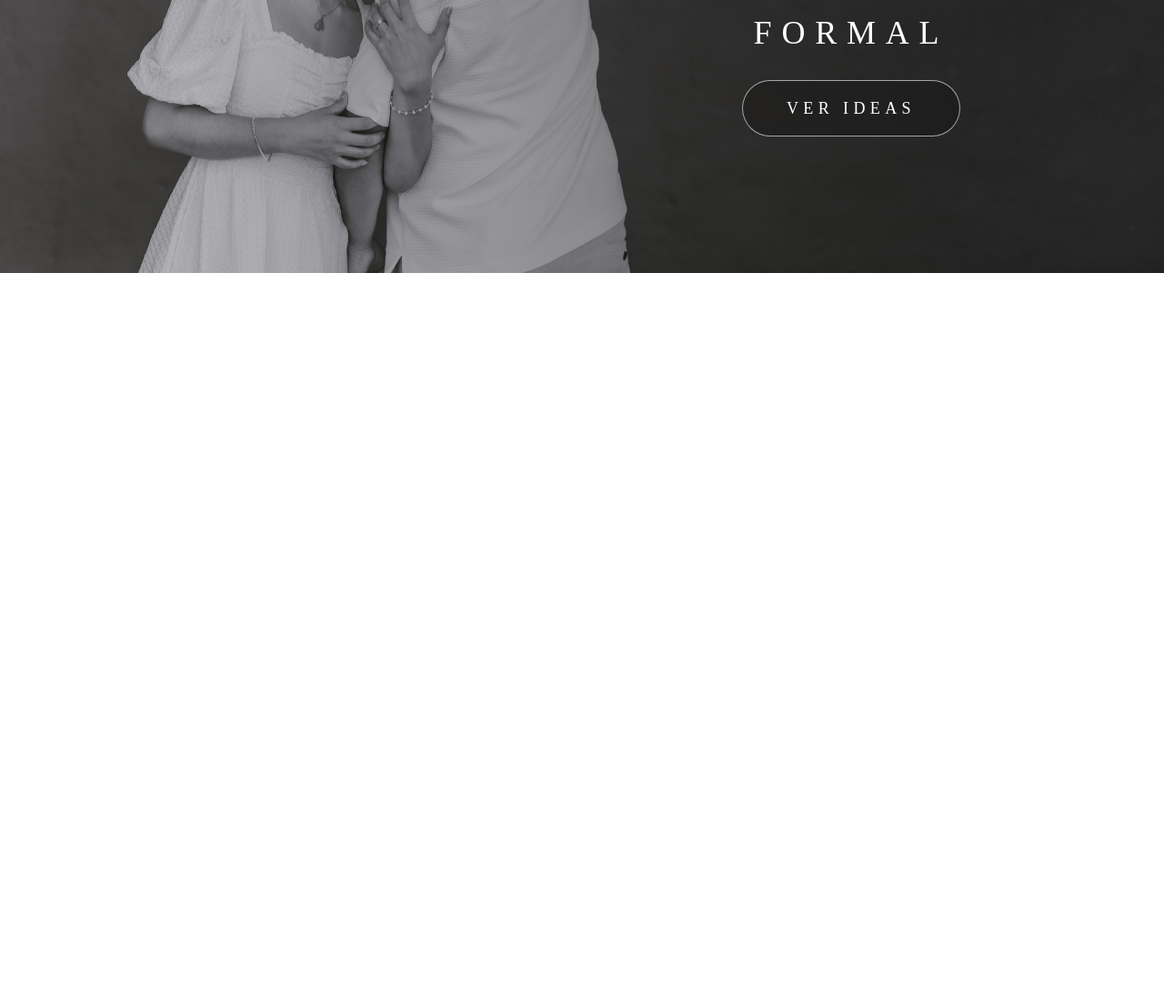
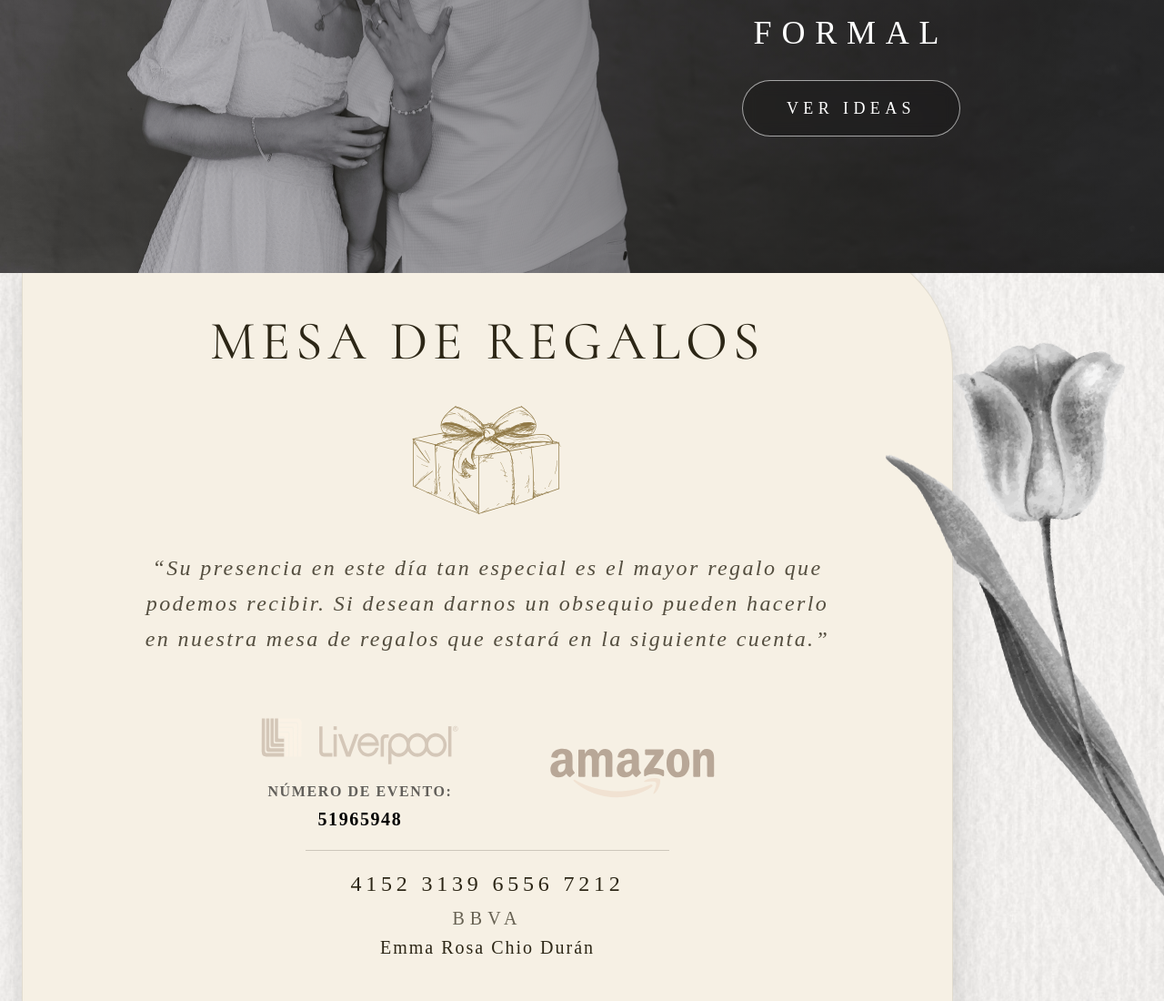
Before and after one commit to RAgredaIpar/invitacion-boda, an Astro site: page / in a window 1280 px wide. Shown: the part 4128-5228 px from the top of the page at 91% size. Before the commit the page ends 4428 px from the top, so only its background shows below. Built offline with nearby package versions, Linux system fonts and the light colour scheme; Astro itself is replaced by a stand-in of ours; a web font is replaced by a local one.

Commit message:
feat: agregar seccion Gifts

```diff
--- /dev/null
+++ b/src/components/Gifts.astro
@@ -0,0 +1,97 @@
+---
+import { Image } from 'astro:assets';
+import fondoPapel from '../assets/fondo-papel3.jpg';
+import florDerecha from '../assets/flor-tulipan.png';
+
+import IconoRegalo from '../assets/regalo.svg';
+import LogoAmazon from '../assets/amazon.svg';
+import LogoLiverpool from '../assets/liverpool.svg';
+---
+
+<div id="gifts-section" class="relative w-full overflow-hidden bg-[#f4f1ea] max-h-screen flex items-center">
+
+    <Image
+            src={fondoPapel}
+            alt=""
+            class="absolute inset-0 w-full h-full object-cover z-0 opacity-60 pointer-events-none"
+    />
+
+    <div class="hidden lg:block absolute z-30 pointer-events-none
+                -right-5 top-1/2 -translate-y-1/2 scale-110 rotate-[-15deg]">
+        <Image src={florDerecha} alt="" class="w-auto h-[600px] object-contain" />
+    </div>
+
+    <div class="relative z-20 w-full max-w-[1400px] mx-auto px-6 py-20 flex flex-col lg:flex-row items-center">
+
+        <div class="w-full lg:w-[85%] flex justify-center lg:justify-start">
+            <div class="bg-[#f6f0e4] p-10 md:p-20 rounded-xl rounded-tr-[80px] md:rounded-tr-[140px] shadow-2xl border border-[#2c2616]/10 w-full max-w-5xl text-center">
+
+                <h2 class="font-wedding text-4xl md:text-6xl tracking-[0.1em] text-[#2c2616] uppercase">
+                    Mesa de regalos
+                </h2>
+
+                <div class="flex justify-center">
+                    <div class="w-32 h-32 md:w-50 md:h-50 opacity-90 transition-transform hover:scale-105 duration-700">
+                        <Image src={IconoRegalo} alt="Regalo" class="w-full h-full object-contain" />
+                    </div>
+                </div>
+
+                <p class="font-body text-[#2c2616]/80 text-base md:text-2xl tracking-[0.1em] leading-relaxed mb-10 lg:mb-16 max-w-3xl mx-auto italic">
+                    “Su presencia en este día tan especial es el mayor regalo que podemos recibir. Si desean darnos un obsequio pueden hacerlo en nuestra mesa de regalos que estará en la siguiente cuenta.”
+                </p>
+
+                <div class="flex flex-col md:flex-row items-center md:items-center justify-center gap-10 md:gap-24">
+                    <div class="flex flex-col items-center space-y-4 max-w-[250px]">
+                        <a href="https://mesaderegalos.liverpool.com.mx/eventodebusqueda" target="_blank" class="group transition-transform hover:scale-105">
+                            <div class="h-10 md:h-14 w-auto opacity-70 group-hover:opacity-100 transition-opacity">
+                                <Image src={LogoLiverpool} alt="Liverpool" class="h-full w-auto object-contain" />
+                            </div>
+                        </a>
+                        <div class="font-body font-semibold tracking-[0.1em] text-sm md:text-base leading-tight">
+                            <p class="opacity-60 uppercase text-[10px] md:text-base mb-1">Número de evento:</p>
+                            <p class="text-lg md:text-xl">51965948</p>
+                        </div>
+                    </div>
+
+                    <div class="flex flex-col items-center max-w-[250px]">
+                        <a href="https://www.amazon.com.mx/wedding/guest-view/TRM2CTSYTS27" target="_blank" class="group transition-transform hover:scale-105">
+                            <div class="h-10 md:h-14 w-auto opacity-70 group-hover:opacity-100 transition-opacity">
+                                <Image src={LogoAmazon} alt="Amazon" class="h-full w-auto object-contain" />
+                            </div>
+                        </a>
+                    </div>
+                </div>
+
+                <div class="w-50 md:w-100 h-[1px] bg-[#2c2616]/20 mx-auto my-5"></div>
+
+                <div class="space-y-2 font-body text-[#2c2616]">
+                    <p class="text-xl md:text-2xl tracking-[0.2em] font-light">
+                        4152 3139 6556 7212
+                    </p>
+
+                    <div class="space-y-1">
+                        <p class="text-base md:text-xl tracking-[0.3em] uppercase opacity-70">
+                            BBVA
+                        </p>
+                        <p class="text-base md:text-xl tracking-[0.1em]">
+                            Emma Rosa Chio Durán
+                        </p>
+                    </div>
+                </div>
+            </div>
+        </div>
+
+        <div class="hidden lg:block lg:w-[15%]"></div>
+
+    </div>
+</div>
+
+<style>
+    #gifts-section {
+        min-height: 100vh;
+    }
+
+    img[src$=".svg"] {
+        filter: sepia(0.2) saturate(0.8) contrast(1.1);
+    }
+</style>
--- a/src/layouts/Layout.astro
+++ b/src/layouts/Layout.astro
@@ -9,7 +9,7 @@ import '../styles/global.css';
 	<head>
 		<meta charset="UTF-8" />
 		<meta name="viewport" content="width=device-width" />
-       <link rel="icon" type="image/svg+xml" href="/favicon.svg" />
+        <link rel="icon" type="image/svg+xml" href="/favicon.svg" />
 		<link rel="icon" href="/favicon.ico" />
 		<meta name="generator" content={Astro.generator} />
 		<title>Nuestra boda</title>
--- a/src/pages/index.astro
+++ b/src/pages/index.astro
@@ -4,6 +4,7 @@ import Layout from '../layouts/Layout.astro';
 import Countdown from "../components/Countdown.astro";
 import Ubication from "../components/Ubication.astro";
 import Clothing from "../components/Clothing.astro";
+import Gifts from "../components/Gifts.astro";
 ---
 
 <Layout>
@@ -11,4 +12,5 @@ import Clothing from "../components/Clothing.astro";
     <Countdown />
     <Ubication />
     <Clothing />
+    <Gifts />
 </Layout>
```
Also changed, not shown: src/assets/amazon.svg (added), src/assets/fondo-papel3.jpg (added), src/assets/liverpool.svg (added), src/assets/regalo.svg (added).
